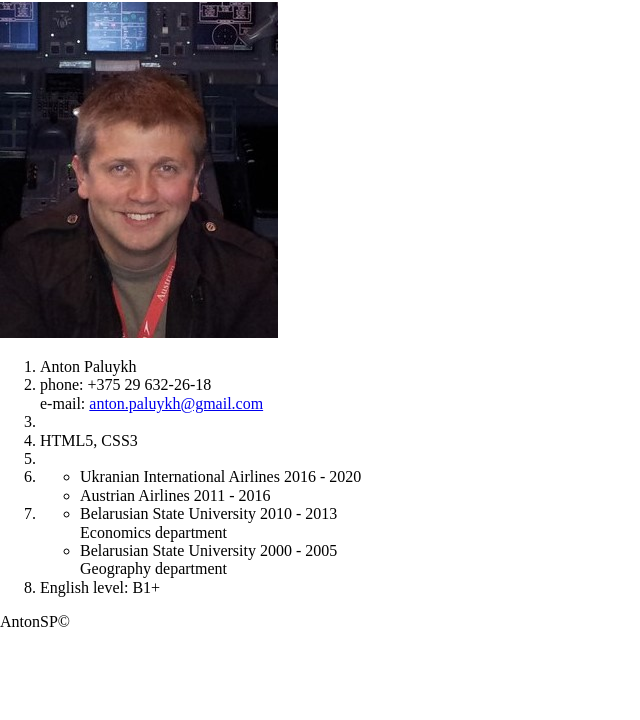
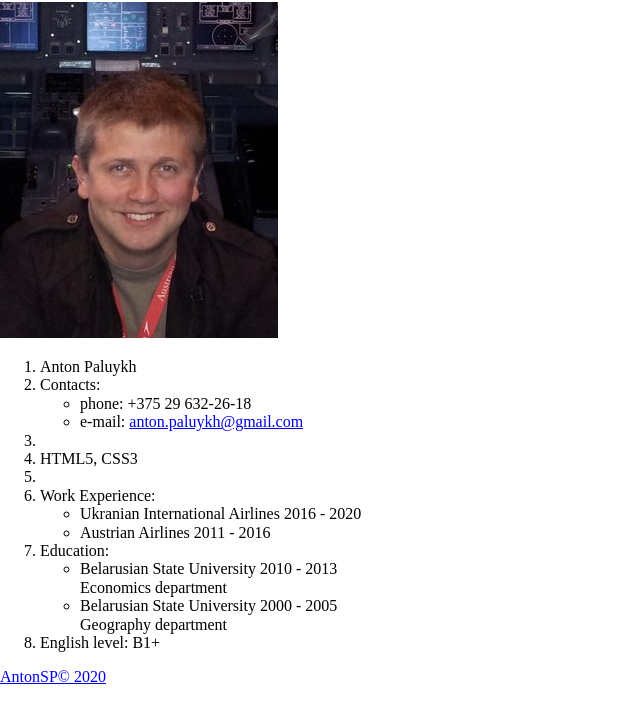
Before and after one commit to AntonSP-web/rsschool-cv, a plain HTML site: page index.html in a window 1280 px wide. Shown: the part 78-798 px from the top of the page, without its empty margins (0-640 px from the left). Drawn offline with Linux system fonts and the light colour scheme.

Commit message:
feat: add wrappers

```diff
--- a/index.html
+++ b/index.html
@@ -9,25 +9,31 @@
 </head>
 <body>
   <header>
+    <div class="header">
       <h1>RESUME</h1>
       <img src="images/123.jpg" alt="Anton Paluykh">
+    </div>
   </header>
   <main>
+    <div class="list">
       <ol>
         <li>Anton Paluykh</li>
-      <li>phone: +375 29 632-26-18<br>
-      e-mail: <a href="mailto:anton.paluykh@gmail.com">anton.paluykh@gmail.com</a>
+        <li>Contacts:
+          <ul>
+            <li>phone: +375 29 632-26-18</li>
+            <li>e-mail: <a href="mailto:anton.paluykh@gmail.com">anton.paluykh@gmail.com</a></li>
+          </ul>
         </li>
         <li></li>
         <li>HTML5, CSS3</li>
         <li></li>
-      <li>
+        <li>Work Experience:
           <ul>
             <li>Ukranian International Airlines 2016 - 2020</li>
             <li>Austrian Airlines 2011 - 2016</li>
           </ul>
         </li>
-      <li>
+        <li>Education:
           <ul>
             <li>Belarusian State University 2010 - 2013<br>
               Economics department</li>
@@ -37,7 +43,10 @@
         </li>
         <li>English level: B1+</li>
       </ol>
+    </div>
   </main>
-  <footer>AntonSP&copy;</footer>
+  <footer>
+    <p class="footer"><a href="https://github.com/AntonSP-web/rsschool-cv">AntonSP&copy; 2020</a></p>
+  </footer>
 </body>
 </html>
```
Lines whose indentation alone changed are shown as unchanged.
